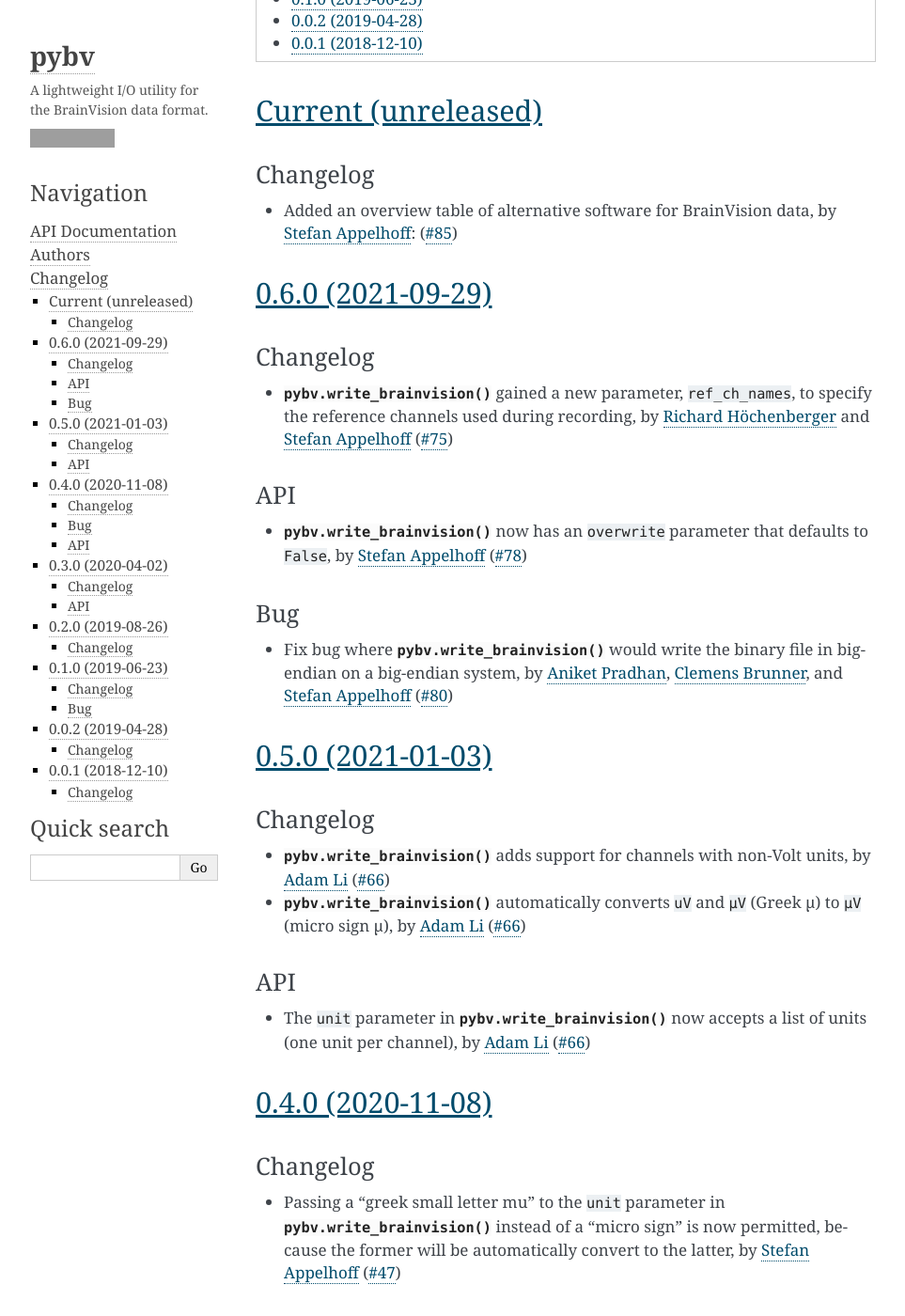
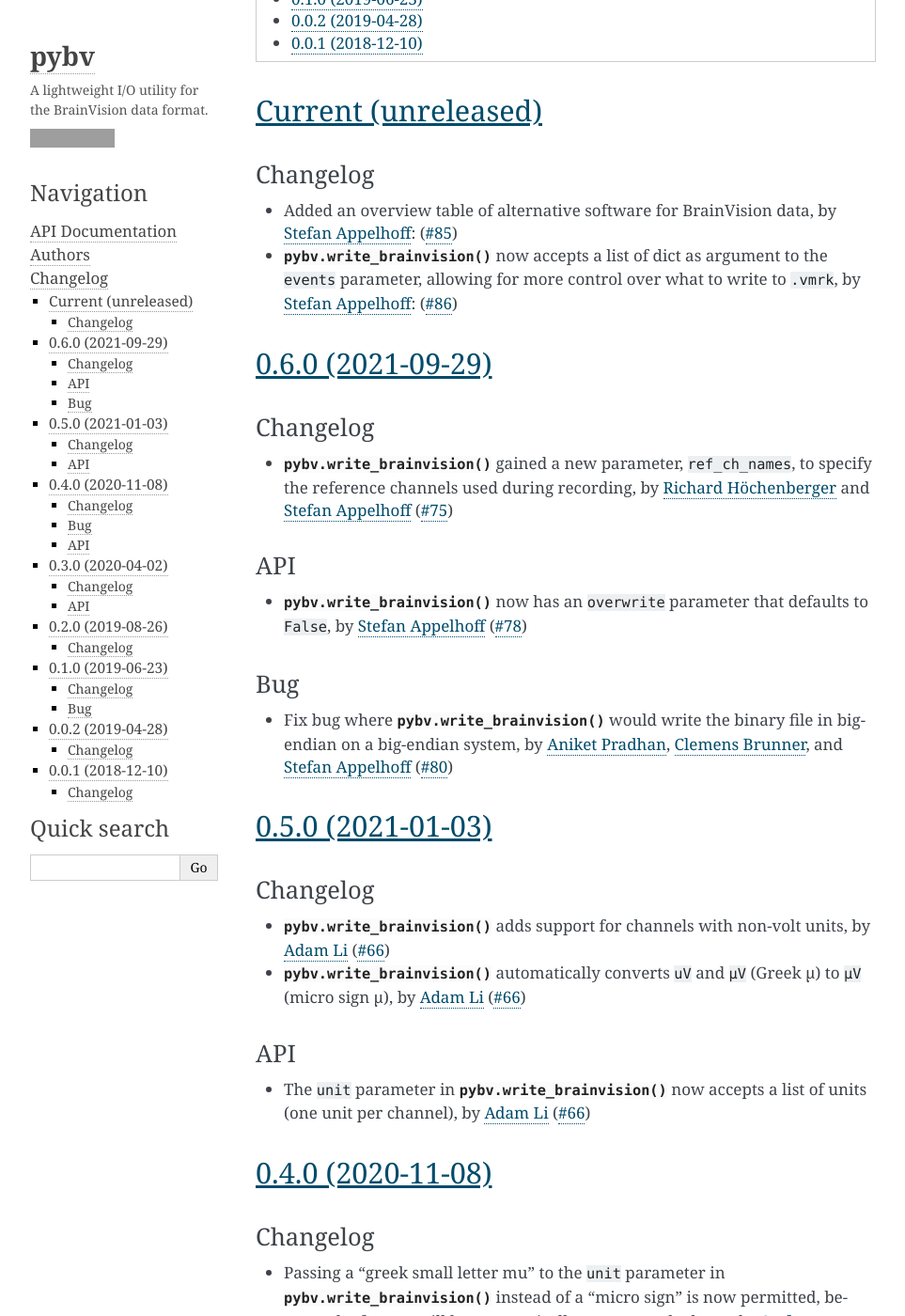
Before and after one commit to bids-standard/pybv, a Sphinx documentation site: the page built from docs/changelog.rst, in a window 1280 px wide and 1400 px high, scrolled down 677 px. Shown: the whole window at 94% size, without its empty margins (148-1111 px from the left). Built offline with Sphinx 7.4.7, drawn with Linux system fonts in a browser that asks for light colours; grey boxes are pictures that could not be loaded.

Commit message:
add whatsnew

```diff
--- a/docs/changelog.rst
+++ b/docs/changelog.rst
@@ -33,6 +33,7 @@ Current (unreleased)
 Changelog
 ~~~~~~~~~
 - Added an overview table of alternative software for BrainVision data, by `Stefan Appelhoff`_: (:gh:`85`)
+- :func:`pybv.write_brainvision` now accepts a list of dict as argument to the ``events`` parameter, allowing for more control over what to write to ``.vmrk``, by `Stefan Appelhoff`_: (:gh:`86`)
 
 0.6.0 (2021-09-29)
 ==================
@@ -54,7 +55,7 @@ Bug
 
 Changelog
 ~~~~~~~~~
-- :func:`pybv.write_brainvision` adds support for channels with non-Volt units, by `Adam Li`_ (:gh:`66`)
+- :func:`pybv.write_brainvision` adds support for channels with non-volt units, by `Adam Li`_ (:gh:`66`)
 - :func:`pybv.write_brainvision` automatically converts ``uV`` and ``μV`` (Greek μ) to ``µV`` (micro sign µ), by `Adam Li`_ (:gh:`66`)
 
 API
```
